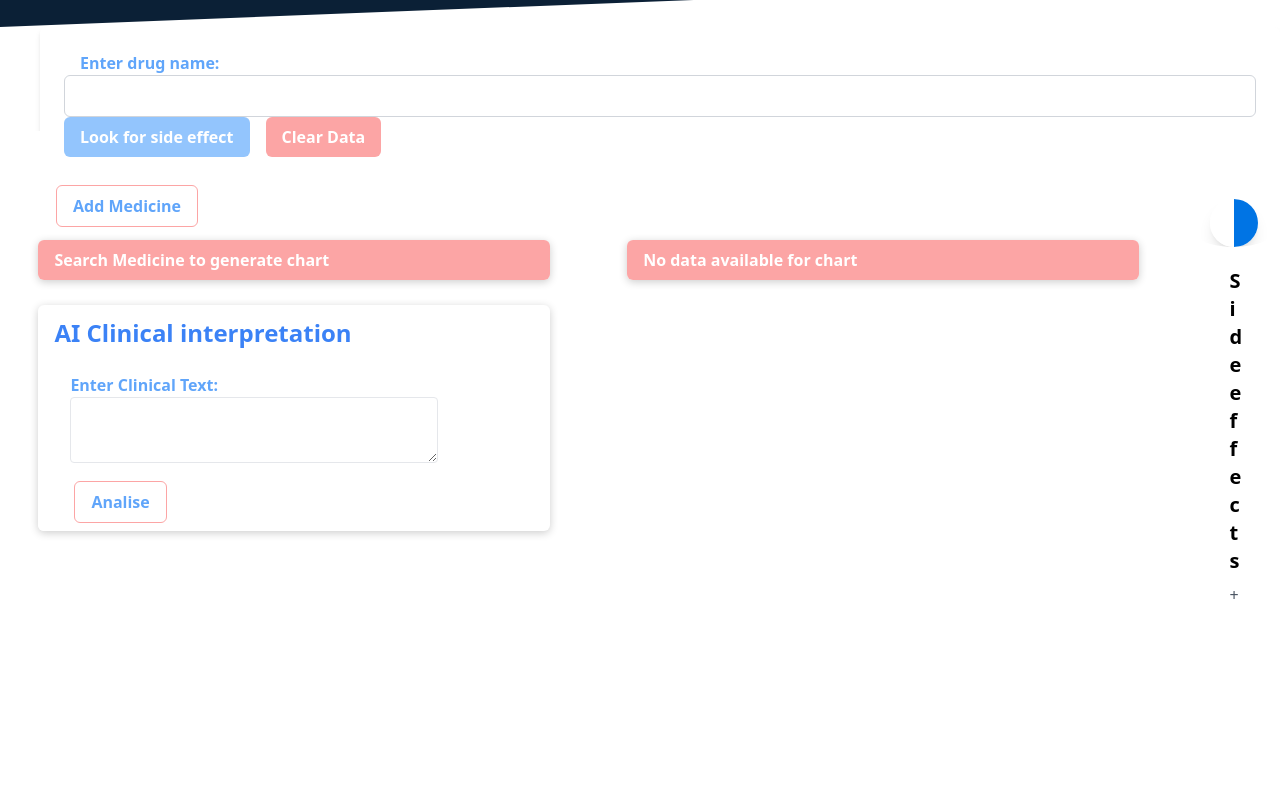
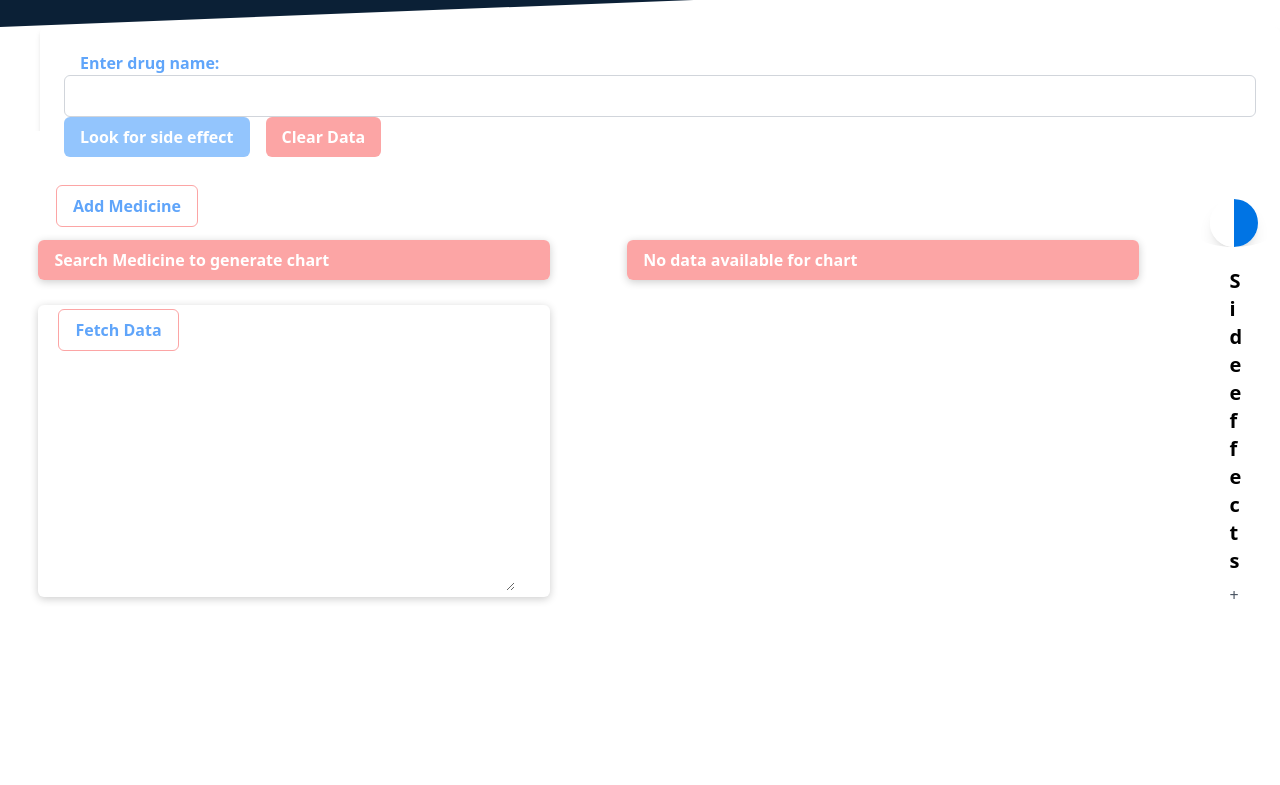
Before and after one commit to janlebar/sideeffect_nextjs, a Next.js app: page / in a window 1280 px wide. Shown: the part 573-1358 px from the top of the page. Built offline with nearby package versions, Linux system fonts and the light colour scheme.

Commit message:
lama test aspirin and viagra response ok

```diff
--- a/components/FormAi.js
+++ b/components/FormAi.js
@@ -10,14 +10,21 @@ const ClinicalTextClassification = () => {
     setLoading(true);
 
     try {
-    //   const res = await fetch('/api/your-api-endpoint', {
-      const res = await fetch('http://localhost:3000/api/apiAi', {
+      const res = await fetch('https://a2c93c98c9d0c56157ac8377-ollama.x-truder.net/api/generate', {
         method: 'POST',
-        body: JSON.stringify({ clinicalText }),
+        body: JSON.stringify({ question: "What side effects could be problematic using aspirin and viagra at the same time?" }),
         headers: {
           'Content-Type': 'application/json',
         },
       });
+
+
+      // curl https://a2c93c98c9d0c56157ac8377-ollama.x-truder.net/api/generate -d '{
+      //   "model": "llama2",
+      //   "prompt": "What sydefects could be problematic using aspirin and viagra a the same time?",
+      //   "stream": false
+      // }'
+
 
       if (!res.ok) {
         throw new Error('Network response was not ok');
--- a/components/Llamatwo.js
+++ b/components/Llamatwo.js
@@ -1,44 +1,37 @@
 import { useState } from 'react';
 
-const MyComponent = () => {
-  const [response, setResponse] = useState(null);
+const CurlResponse = () => {
+  const [responseText, setResponseText] = useState('');
 
   const fetchData = async () => {
     try {
-      const res = await fetch('https://a2c93c98c9d0c56157ac8377-ollama.x-truder.net/api/generate', {
+      const response = await fetch('https://a2c93c98c9d0c56157ac8377-ollama.x-truder.net/api/generate', {
         method: 'POST',
         headers: {
-          'Content-Type': 'application/json'
+          'Content-Type': 'application/json',
         },
         body: JSON.stringify({
           model: 'llama2',
           prompt: 'What sydefects could be problematic using aspirin and viagra a the same time?',
           stream: false
-        })
+        }),
       });
 
-      if (!res.ok) {
-        throw new Error('Network response was not ok');
-      }
-
-      const data = await res.json();
-      setResponse(data);
+      const data = await response.json();
+      setResponseText(JSON.stringify(data, null, 2)); // Convert object to string with indentation
     } catch (error) {
-      console.error('Error fetching data:', error.message);
+      console.error('Error fetching data:', error);
     }
   };
 
   return (
     <div>
-      <button onClick={fetchData}>Fetch Data</button>
-      {response && (
-        <div>
-          <h2>Response:</h2>
-          <pre>{JSON.stringify(response, null, 2)}</pre>
-        </div>
-      )}
+      <button className='bg-white hover:bg-white-100 text-blue-400 hover:text-blue-500 font-bold py-2 px-4 rounded-md ml-5 mt-1 mr-10 border border-red-300' onClick={fetchData}>Fetch Data</button>
+      <div>
+        <textarea value={responseText} readOnly rows={10} cols={50} />
+      </div>
     </div>
   );
 };
 
-export default MyComponent;
+export default CurlResponse;
--- /dev/null
+++ b/pages/Llamatwo.js
@@ -0,0 +1,44 @@
+import { useState } from 'react';
+
+const MyComponent = () => {
+  const [response, setResponse] = useState(null);
+
+  const fetchData = async () => {
+    try {
+      const res = await fetch('https://a2c93c98c9d0c56157ac8377-ollama.x-truder.net/api/generate', {
+        method: 'POST',
+        headers: {
+          'Content-Type': 'application/json'
+        },
+        body: JSON.stringify({
+          model: 'llama2',
+          prompt: 'What sydefects could be problematic using aspirin and viagra a the same time?',
+          stream: false
+        })
+      });
+
+      if (!res.ok) {
+        throw new Error('Network response was not ok');
+      }
+
+      const data = await res.json();
+      setResponse(data);
+    } catch (error) {
+      console.error('Error fetching data:', error.message);
+    }
+  };
+
+  return (
+    <div>
+      <button onClick={fetchData}>Fetch Data</button>
+      {response && (
+        <div>
+          <h2>Response:</h2>
+          <pre>{JSON.stringify(response, null, 2)}</pre>
+        </div>
+      )}
+    </div>
+  );
+};
+
+export default MyComponent;
--- a/pages/index.js
+++ b/pages/index.js
@@ -6,7 +6,9 @@ import Card from "../components/ui/Card";
 import Head from 'next/head';
 import { Inter } from 'next/font/google';
 // import MainNavigation from '../components/layout/MainNavigation';
-import FormAi from '../components/FormAi';
+// import FormAi from '../components/FormAi';
+import CurlResponse from '../components/Llamatwo';
+
 
 const inter = Inter({ subsets: ['latin'] });
 
@@ -102,7 +104,7 @@ export default function MyMergedComponent() {
           )}
         </Card>
         <Card>
-        <FormAi/>
+        <CurlResponse/>
         </Card>
       </section>
     </div>
```
